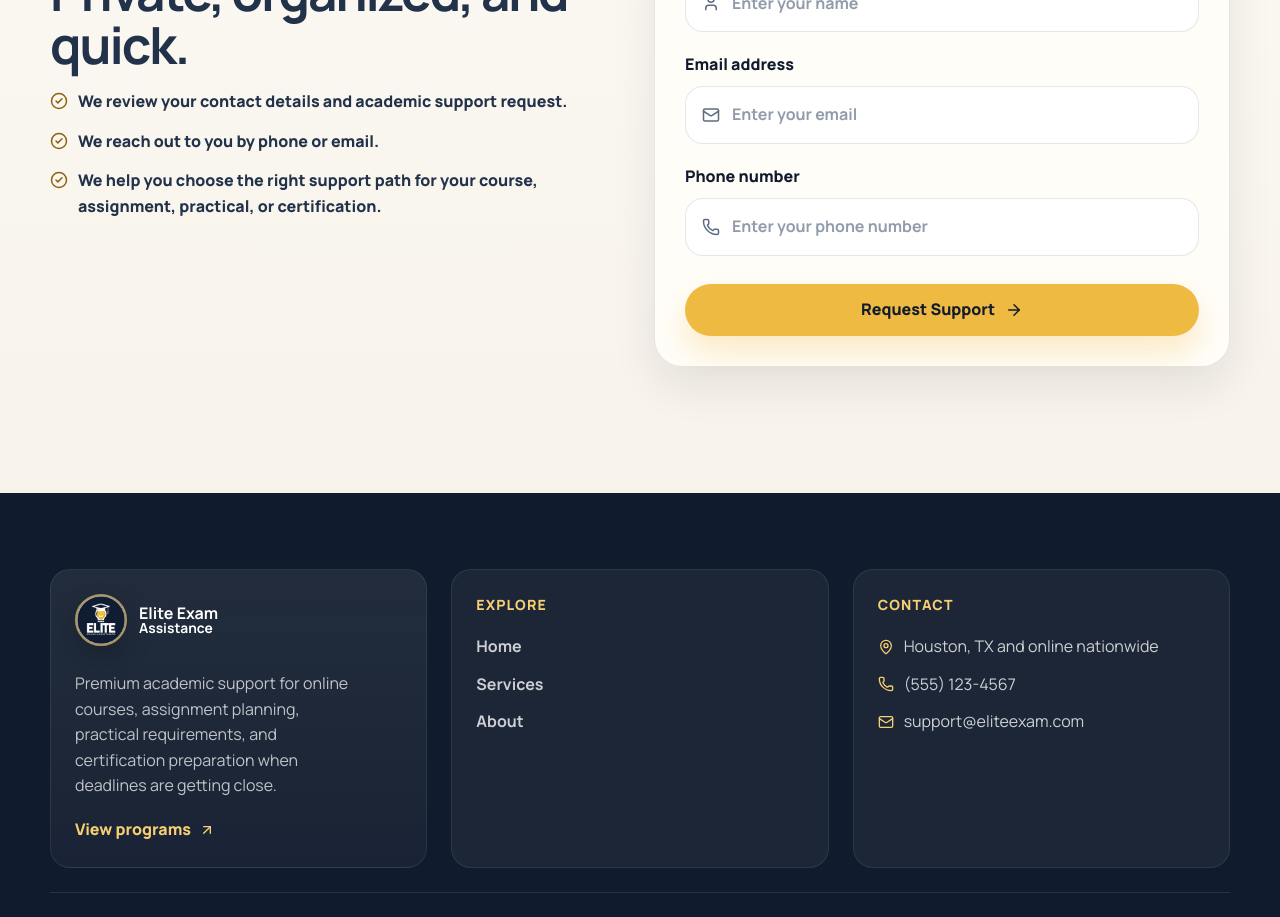
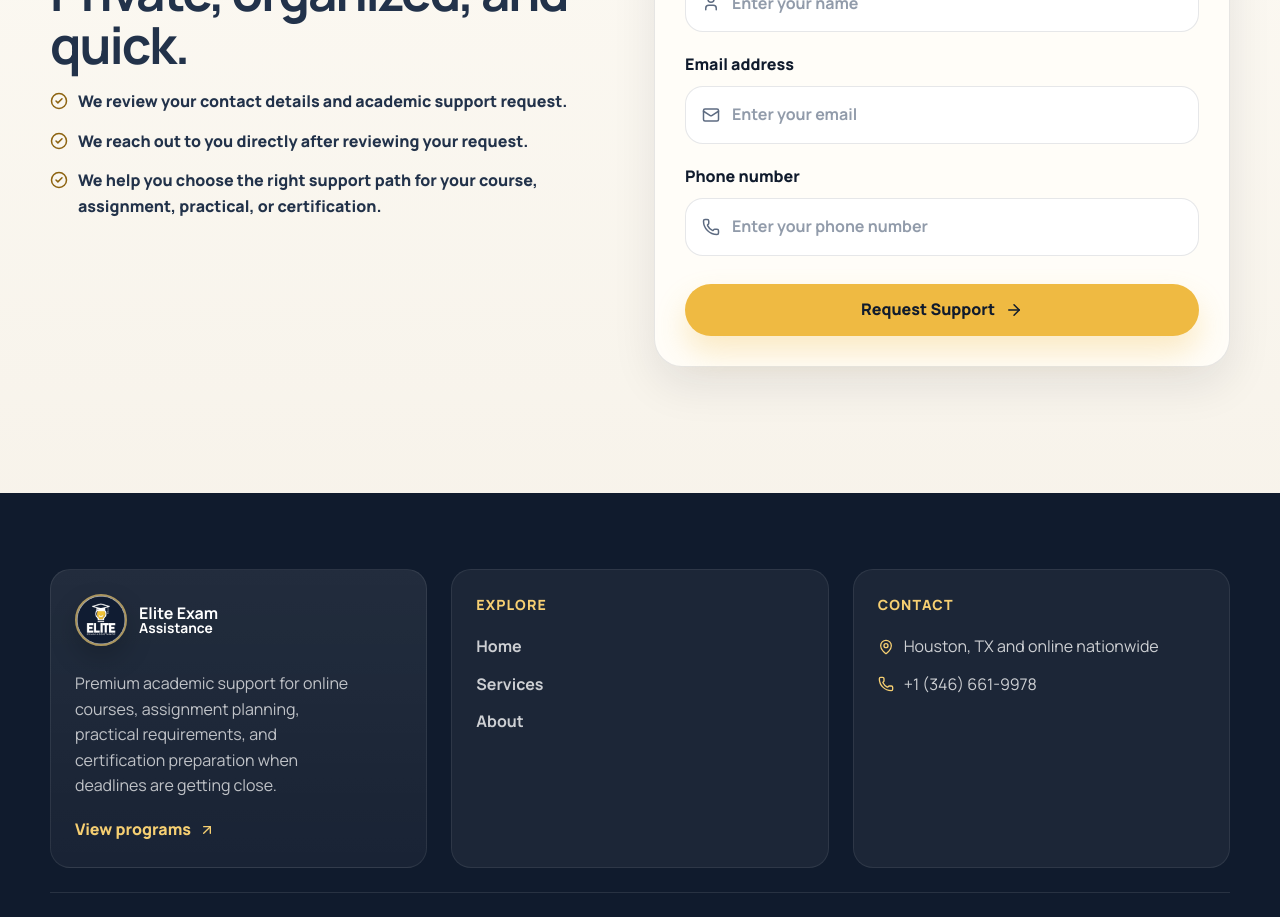
Before and after one commit to Hammasahmed1003/EliteExamAssistance, a React (Vite) app: page /book-call in a window 1280 px wide. Shown: the part 620-1537 px from the top of the page. Built offline with nearby package versions, Linux system fonts and the light colour scheme.

Commit message:
Without Email

```diff
--- a/src/components/Footer.jsx
+++ b/src/components/Footer.jsx
@@ -1,5 +1,5 @@
 import { Link } from 'react-router-dom';
-import { ArrowUpRight, Mail, MapPin, Phone } from 'lucide-react';
+import { ArrowUpRight, MapPin, Phone } from 'lucide-react';
 
 const quickLinks = [
   { label: 'Home', to: '/' },
@@ -48,11 +48,7 @@ const Footer = () => {
             </p>
             <p>
               <Phone size={16} />
-              (555) 123-4567
-            </p>
-            <p>
-              <Mail size={16} />
-              support@eliteexam.com
+              +1 (346) 661-9978
             </p>
           </div>
         </div>
--- a/src/pages/BookCall.jsx
+++ b/src/pages/BookCall.jsx
@@ -50,7 +50,7 @@ const BookCall = () => {
               </p>
               <p>
                 <CheckCircle2 size={18} />
-                We reach out to you by phone or email.
+                We reach out to you directly after reviewing your request.
               </p>
               <p>
                 <CheckCircle2 size={18} />
```
